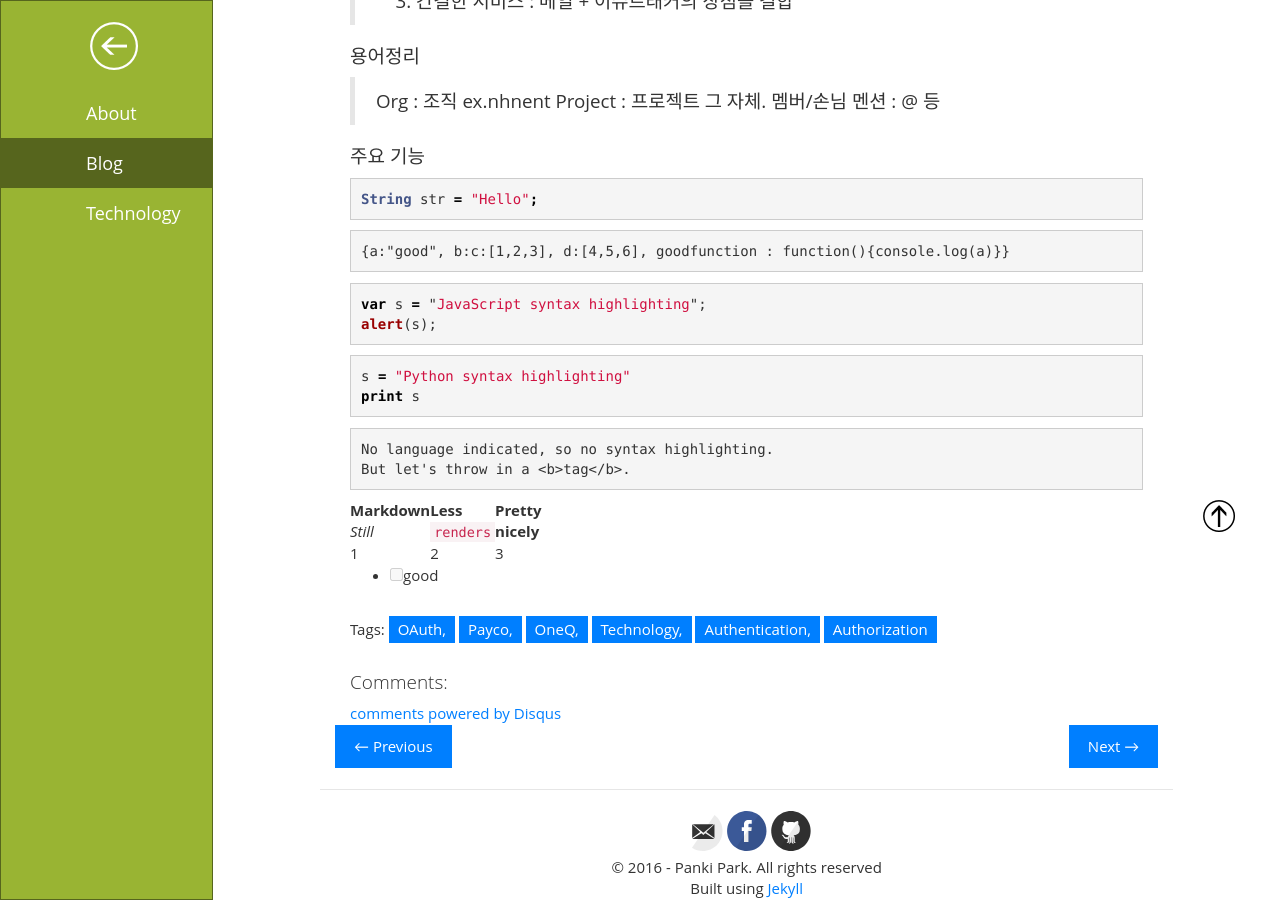
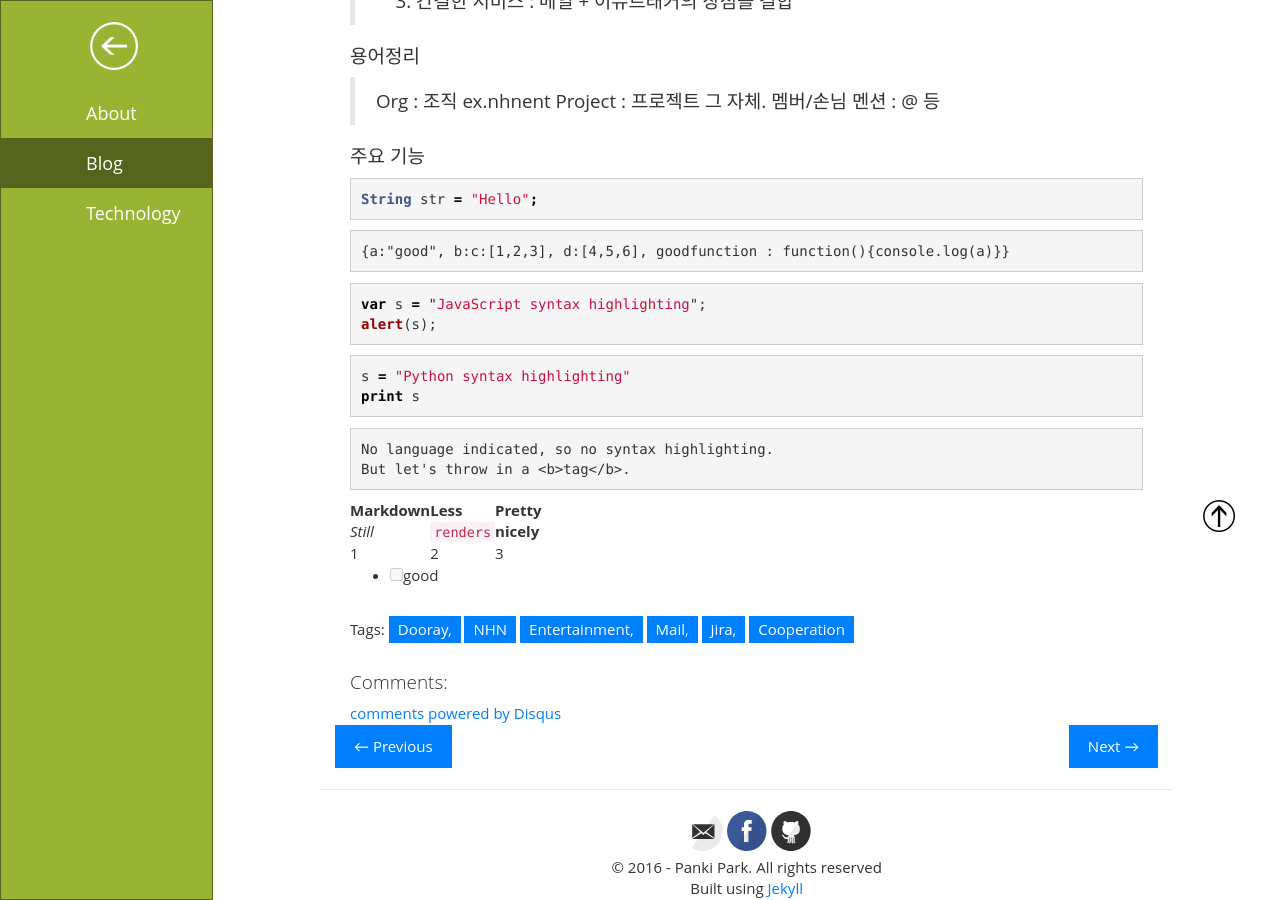
Before and after one commit to karl-park/karl-park.github.io, a Jekyll site: the page built from _posts/2016-01-14-dooray.md, in a window 1280 px wide and 900 px high, scrolled down 729 px. Built offline with Jekyll 4.4.1, drawn with Linux system fonts in a browser that asks for light colours; comment, search, counter and statistics services are not loaded.

Commit message:
Modifying Title and Tag

```diff
--- a/_posts/2016-01-14-dooray.md
+++ b/_posts/2016-01-14-dooray.md
@@ -1,8 +1,8 @@
 ---
 layout: post
-title:  "OAuth"
+title:  "Dooray"
 date:   2016-01-15 18:00:00
-tags: OAuth, Payco, OneQ, Technology, Authentication, Authorization
+tags: Dooray, NHN Entertainment, Mail, Jira, Cooperation
 ---
 ## Dooray 교육 리뷰
 
```
